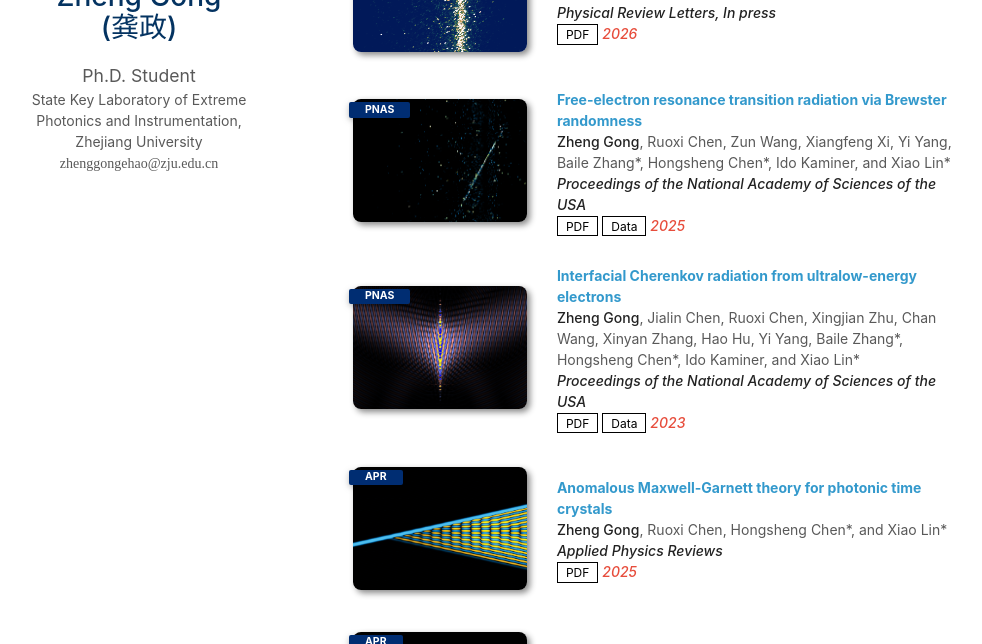
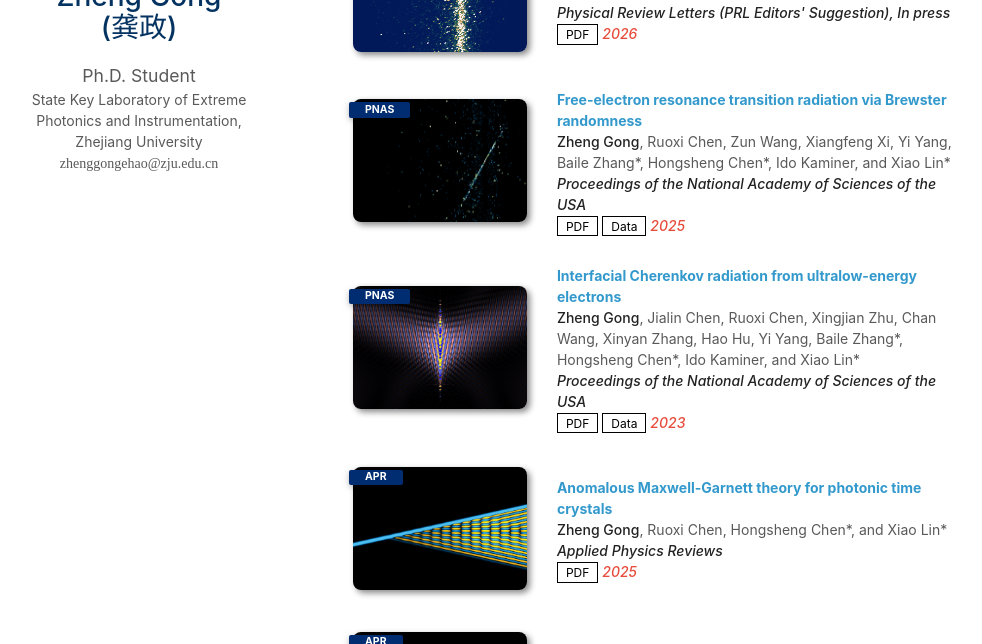
Before and after one commit to zhenggongehao/zhenggongehao.github.io, a Jekyll site: the page built from index.md, in a window 1280 px wide and 900 px high, scrolled down 375 px, cut to the strip 256-900 px from the top of the window. Shown: the whole strip, without its empty margins (137-1119 px from the left). Built offline with Jekyll 4.4.1, drawn with Linux system fonts in a browser that asks for light colours; nearby versions of some CDN libraries; a style sheet for code colours, icons or effects is not loaded; our own code applies the rules of GitHub Pages for plain Markdown files.

Commit message:
update files

```diff
--- a/_data/publications.yml
+++ b/_data/publications.yml
@@ -2,7 +2,7 @@ main:
   - title: Brewster-anomaly delocalization for free-electron radiation
     authors: <strong>Zheng Gong</strong>, Xiangfeng Xi, Hongsheng Chen, Owen D. Miller*, Stefan Rotter*, and Xiao Lin*
     conference_short: PRL
-    conference: <strong>Physical Review Letters, In press</strong>
+    conference: <strong>Physical Review Letters (PRL Editors' Suggestion), In press</strong>
     pdf: ./assets/files/20260729_combinedPDF_BrewsterAnomaliesFree-electron.pdf
     data:
     bibtex:
```
